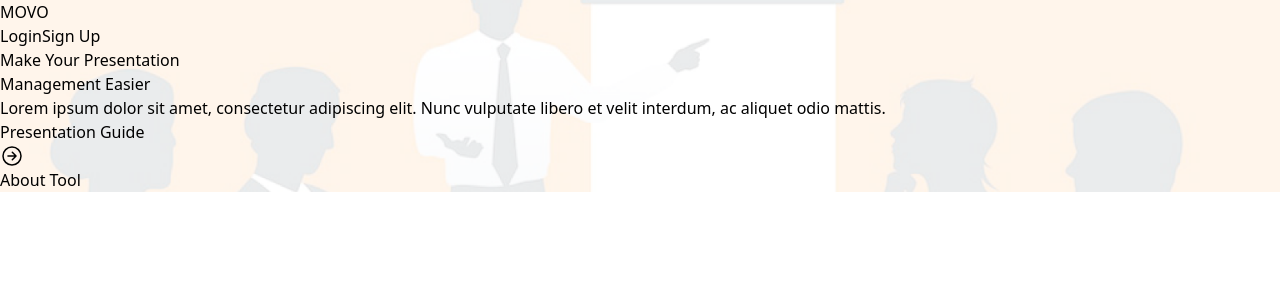
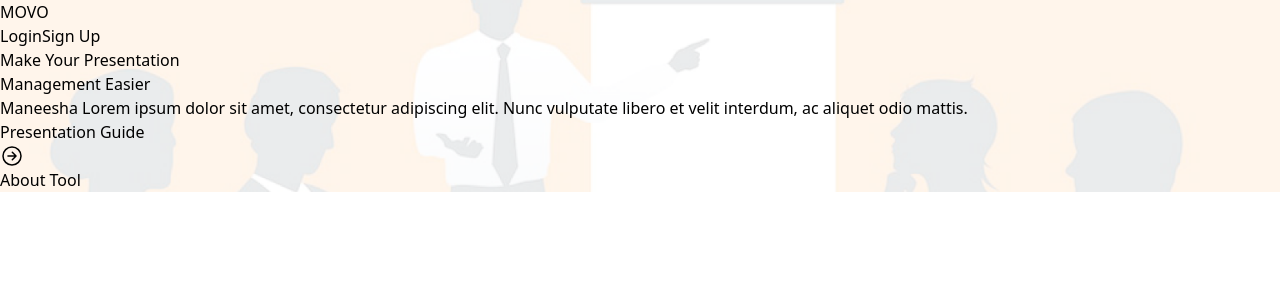
Before and after one commit to PathumUdayanga2002/movo-v2, a React (Vite) app in the folder frontend/: page / in a window 1280 px wide. Shown: the top 300 px of the page. Built offline with nearby package versions, Linux system fonts and the light colour scheme.

Commit message:
added my name

```diff
--- a/frontend/src/components/Home/Home.jsx
+++ b/frontend/src/components/Home/Home.jsx
@@ -20,7 +20,7 @@ const Home = () => {
         Make Your Presentation <br/>Management <span className="text-orange-500">Easier</span>
       </h1>
       <p className="text-gray-600 mb-8 max-w-md">
-        Lorem ipsum dolor sit amet, consectetur adipiscing elit. Nunc vulputate libero et velit interdum, ac aliquet odio mattis.
+        Maneesha Lorem ipsum dolor sit amet, consectetur adipiscing elit. Nunc vulputate libero et velit interdum, ac aliquet odio mattis.
       </p>
       <button className="flex items-center px-6 py-3 bg-orange-500 shadow-lg shadow-gray-500/40 text-white text-lg font-bold rounded-lg hover:bg-orange-600 transition duration-300 space-x-2">
         <span>Presentation Guide</span>
```
